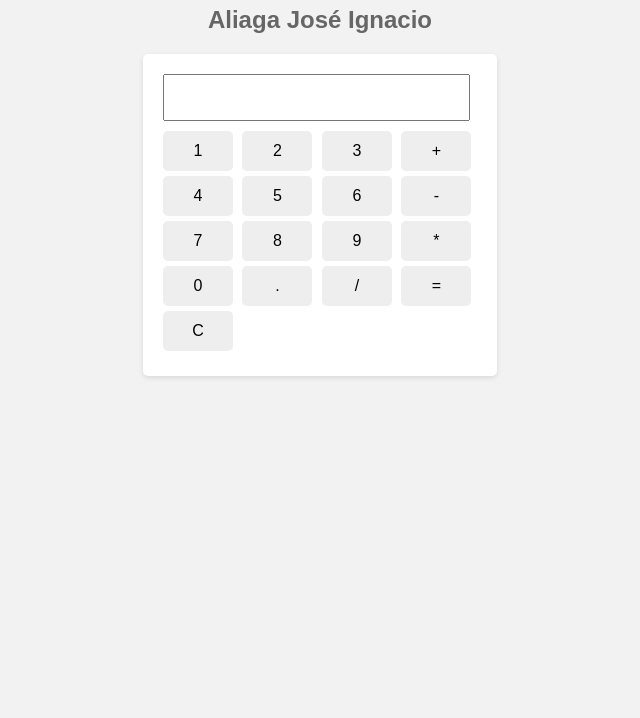
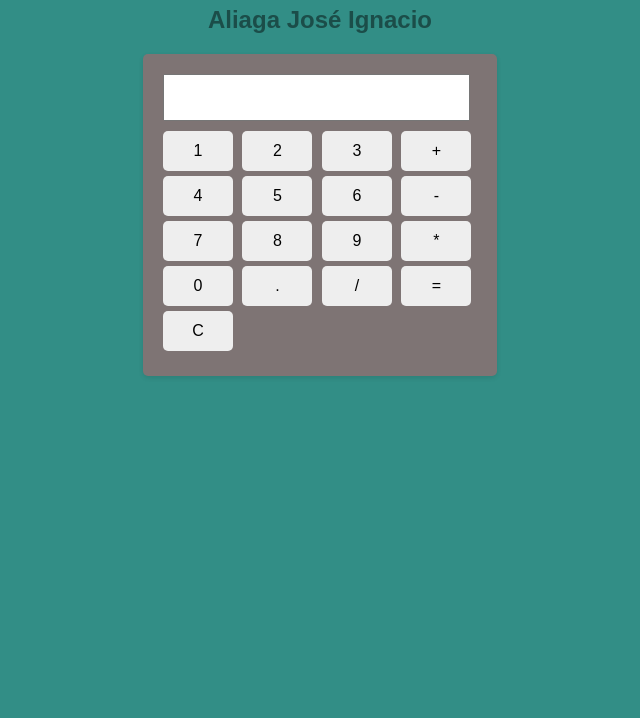
Before and after one commit to metalargento/calculadora_javascript, a plain HTML site: page index.html in a window 1280 px wide. Shown: the part 82-800 px from the top of the page, without its empty margins (320-960 px from the left). Drawn offline with Linux system fonts and the light colour scheme.

Commit message:
cambio colores

```diff
--- a/style.css
+++ b/style.css
@@ -1,6 +1,6 @@
 body {
   font-family: Arial, sans-serif;
-  background-color: #f2f2f2;
+  background-color: #328e86;
 }
 
 h1 {
@@ -11,13 +11,13 @@ h1 {
 h2 {
   text-align: center;
   margin-top: 10px;
-  color: #666;
+  color: rgba(0, 0, 0, 0.455);
 }
 
 .calculadora {
   width: 314px;
   margin: 0 auto;
-  background-color: #fff;
+  background-color: #7e7474;
   padding: 20px;
   border-radius: 5px;
   box-shadow: 0 2px 5px rgba(0, 0, 0, 0.1);
@@ -44,7 +44,7 @@ input[type="button"] {
 }
 
 input[type="button"]:hover {
-  background-color: #ddd;
+  background-color: #c86a6a;
 }
 
 input[type="button"]:last-child {
```
